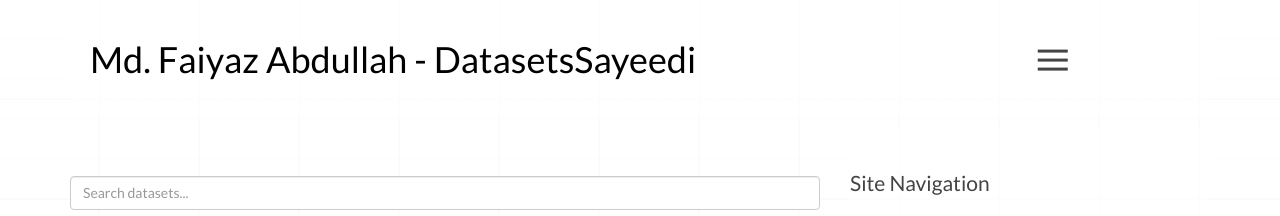
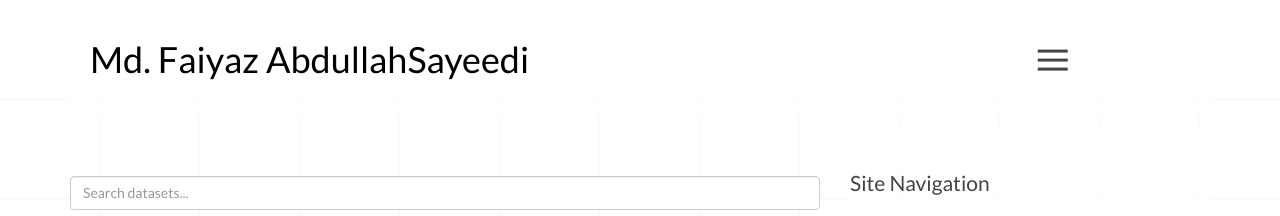
Before and after one commit to faiyazabdullah/faiyazabdullah, a plain HTML site: page web/datasets.html in a window 1280 px wide. Shown: the top 216 px of the page. Drawn offline with nearby package versions, Linux system fonts and the light colour scheme; files whose address does not match are found by name.

Commit message:
Update datasets.html

```diff
--- a/web/datasets.html
+++ b/web/datasets.html
@@ -2,7 +2,7 @@
 <html>
 
 <head>
-    <title>Md. Faiyaz Abdullah Sayeedi - Articles</title>
+    <title>Md. Faiyaz Abdullah Sayeedi - Datasets</title>
 
     <!-- meta -->
     <meta charset="UTF-8">
@@ -29,7 +29,7 @@
             <div class="row">
                 <div class="col-md-10 col-sm-10 col-xs-10">
                     <div class="logo">
-                        <h1 style="margin-top: 1.5rem;"><a href="index.html"><b>Md. Faiyaz Abdullah - Datasets<span
+                        <h1 style="margin-top: 1.5rem;"><a href="index.html"><b>Md. Faiyaz Abdullah<span
                                         class="hidden-xs hidden-sm">Sayeedi</span></a></h1>
                     </div>
                 </div><!-- col-md-4 -->
```
